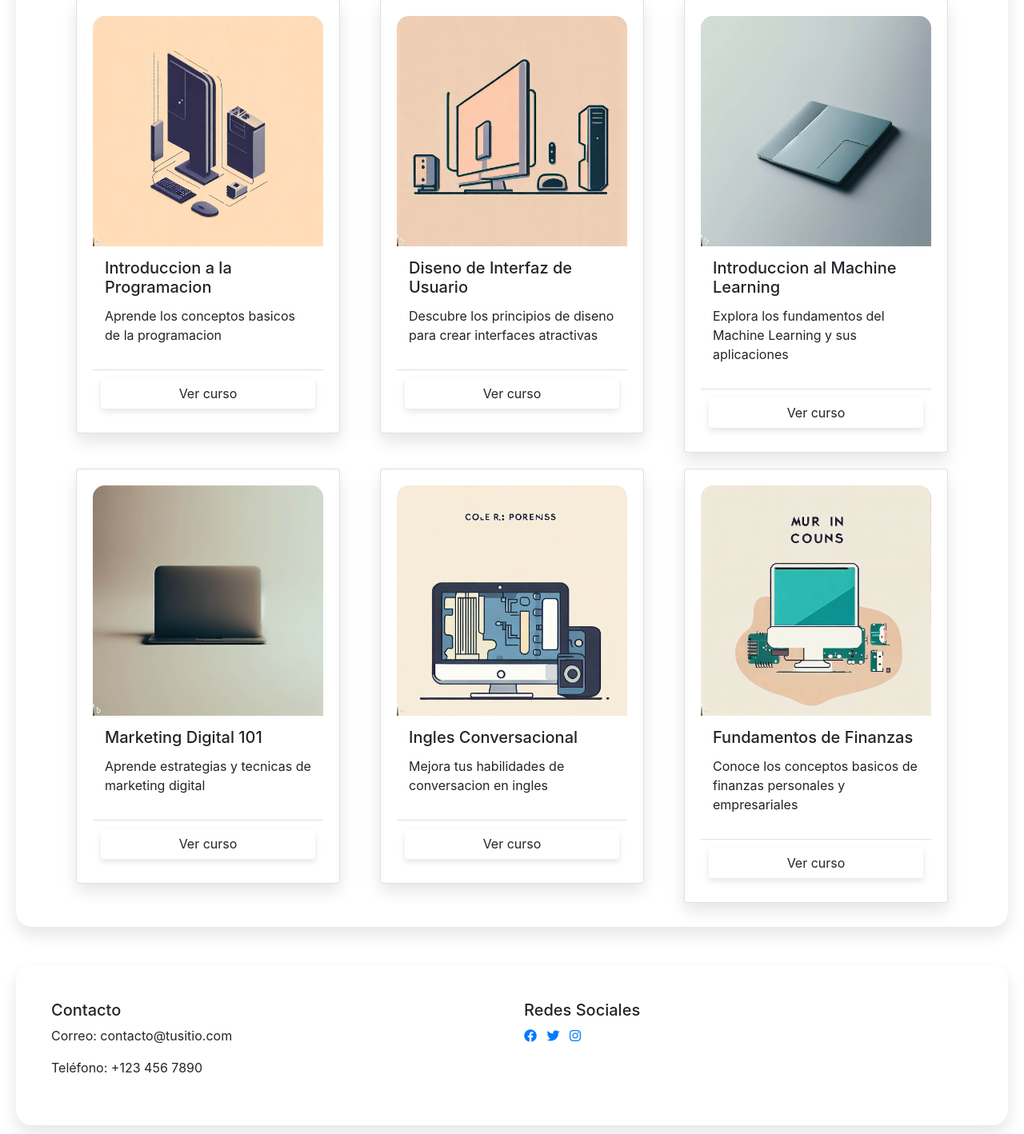
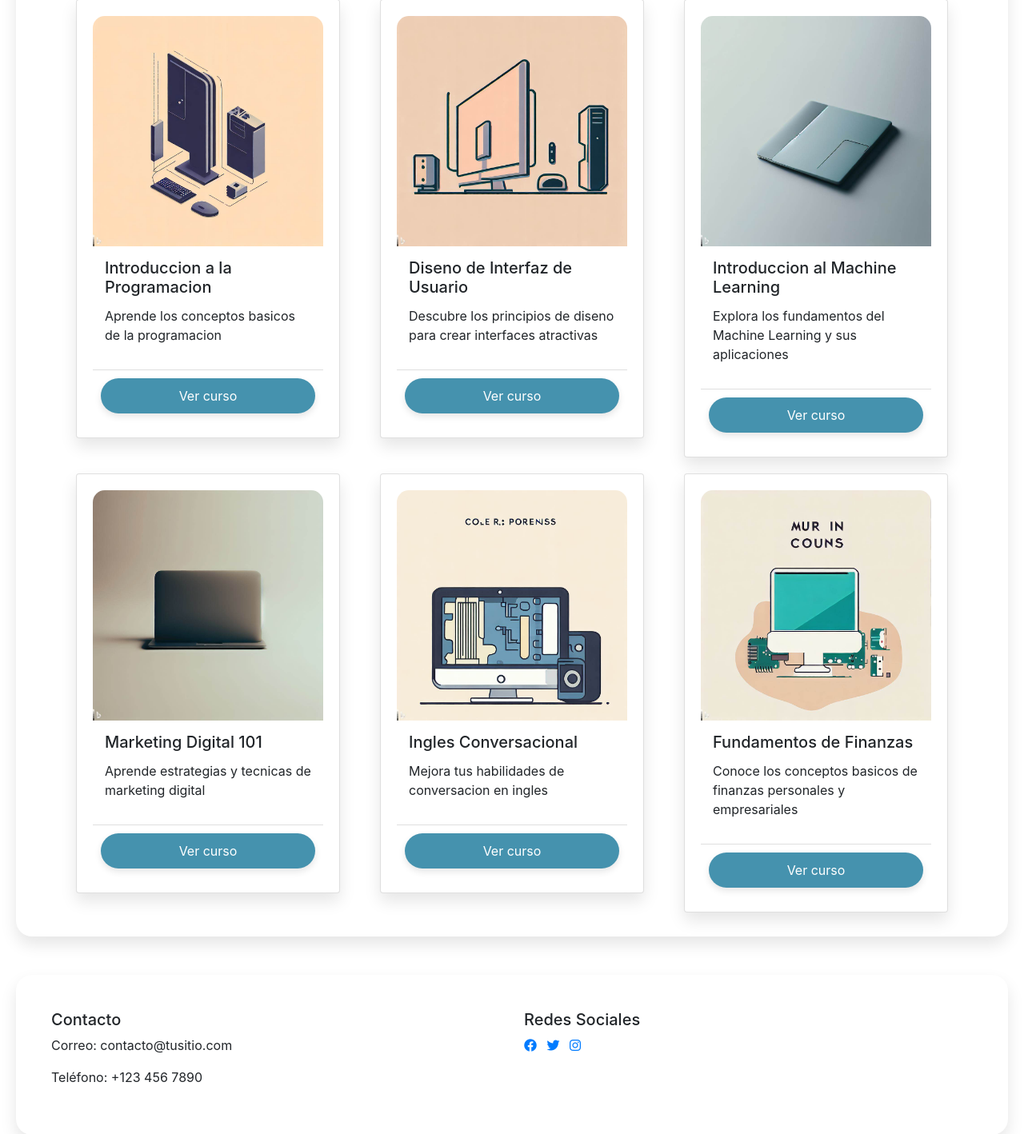
Before and after one commit to Ubaldo-San-Juan/EMPOTEC-Mantenimiento, a Flask app: page / in a window 1280 px wide. Shown: the part 843-2261 px from the top of the page at 80% size. Run offline with Flask 3, Linux system fonts and the light colour scheme; data comes from the database, SQL or seed files in the repository; some libraries are stand-ins or nearby versions.

Commit message:
modificaciones style

```diff
--- a/templates/index.html
+++ b/templates/index.html
@@ -34,7 +34,7 @@
                   <span class="curso-id" style="display: none;">{{ curso.id }}</span>
               </div>
               <div class="card-footer">
-                  <button type="button" class="btn btnCardsIndex"
+                  <button type="button" class=" btnCardsIndex"
                       data-id="{{ curso.id }}"
                       data-curso-id="{{ curso.id }}">
                   Ver curso
--- a/templates/library.html
+++ b/templates/library.html
@@ -11,7 +11,7 @@
                 <div class="card-body">
                     <h5 class="card-title">{{ data.title }}</h5>
                     <p class="card-text">{{ data.description }}</p>
-                    <a href="{{ data.page_url }}" class="btn btnCardsIndex" target="_blank">Ir al curso</a>
+                    <a href="{{ data.page_url }}" class=" btnCardsIndex" target="_blank">Ir al curso</a>
                 </div>
             </div>
         </div>
```
